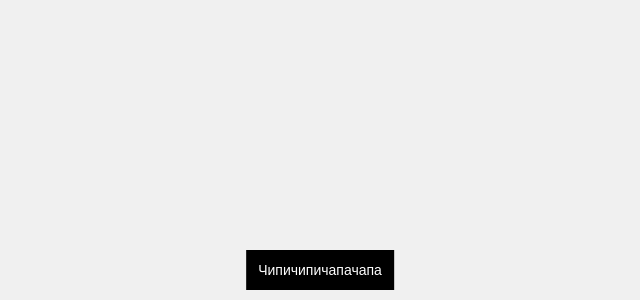
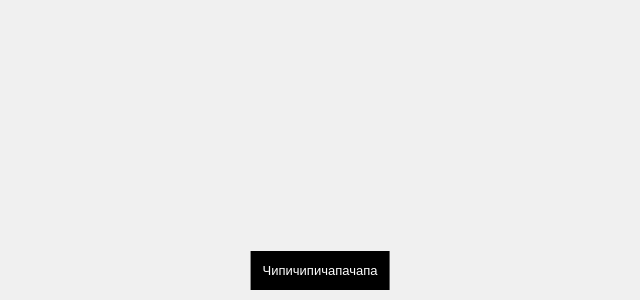
Before and after one commit to Tauk0r/randomsite, a plain HTML site: page index.html in a window 1280 px wide. Shown: the part 500-800 px from the top of the page, 320-960 px from the left. Drawn offline with Linux system fonts and the light colour scheme.

Commit message:
Update index.html

```diff
--- a/index.html
+++ b/index.html
@@ -32,7 +32,7 @@
             transform: translateX(-50%);
         }
         .controls button {
-            font-size: 14px; /* Увеличиваем размер шрифта кнопки */
+            font-size: 13px; /* Увеличиваем размер шрифта кнопки */
             padding: 12px 12px; /* Добавляем отступы для увеличения размера кнопки */
             background-color: black; /* Цвет фона кнопки */
             color: white; /* Цвет текста кнопки */
```
